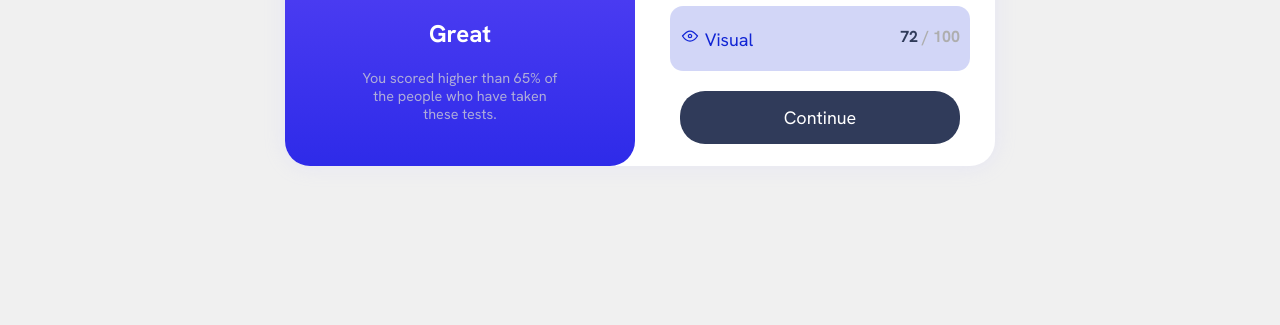
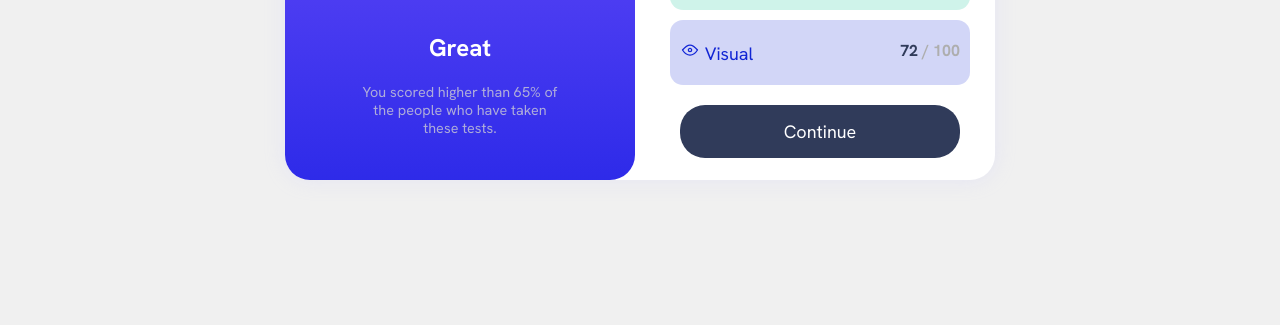
Before and after one commit to daniellimabar/summary, a plain HTML site: page index.html in a window 1280 px wide. Shown: the part 445-770 px from the top of the page. Drawn offline with Linux system fonts and the light colour scheme.

Commit message:
Update media-query.css

```diff
--- a/styles/media-query.css
+++ b/styles/media-query.css
@@ -7,7 +7,7 @@
         justify-content: center;
         align-items: center;
 
-        height: 96.5vh;
+        height: 100vh;
     }
 
     aside {
```
